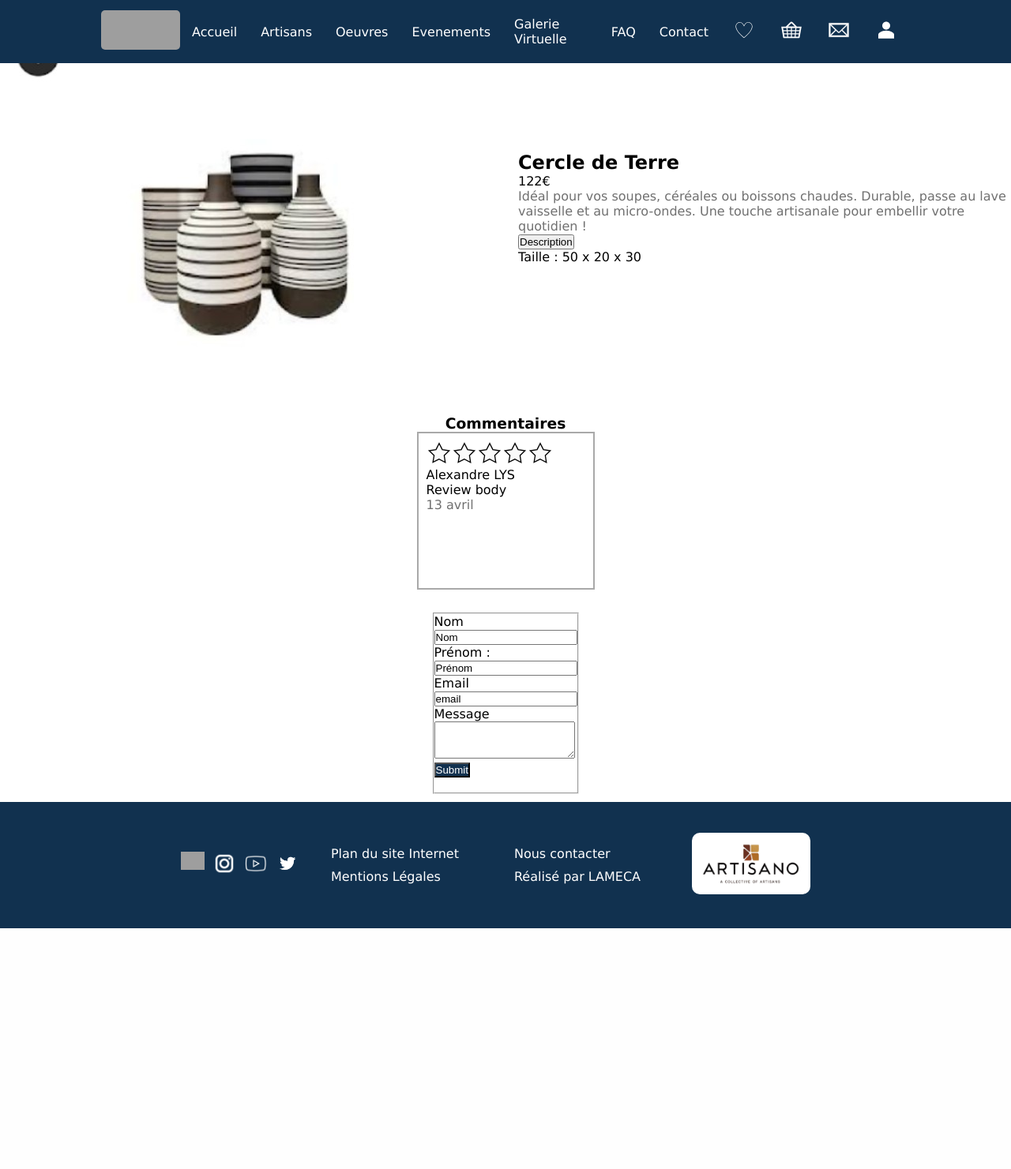
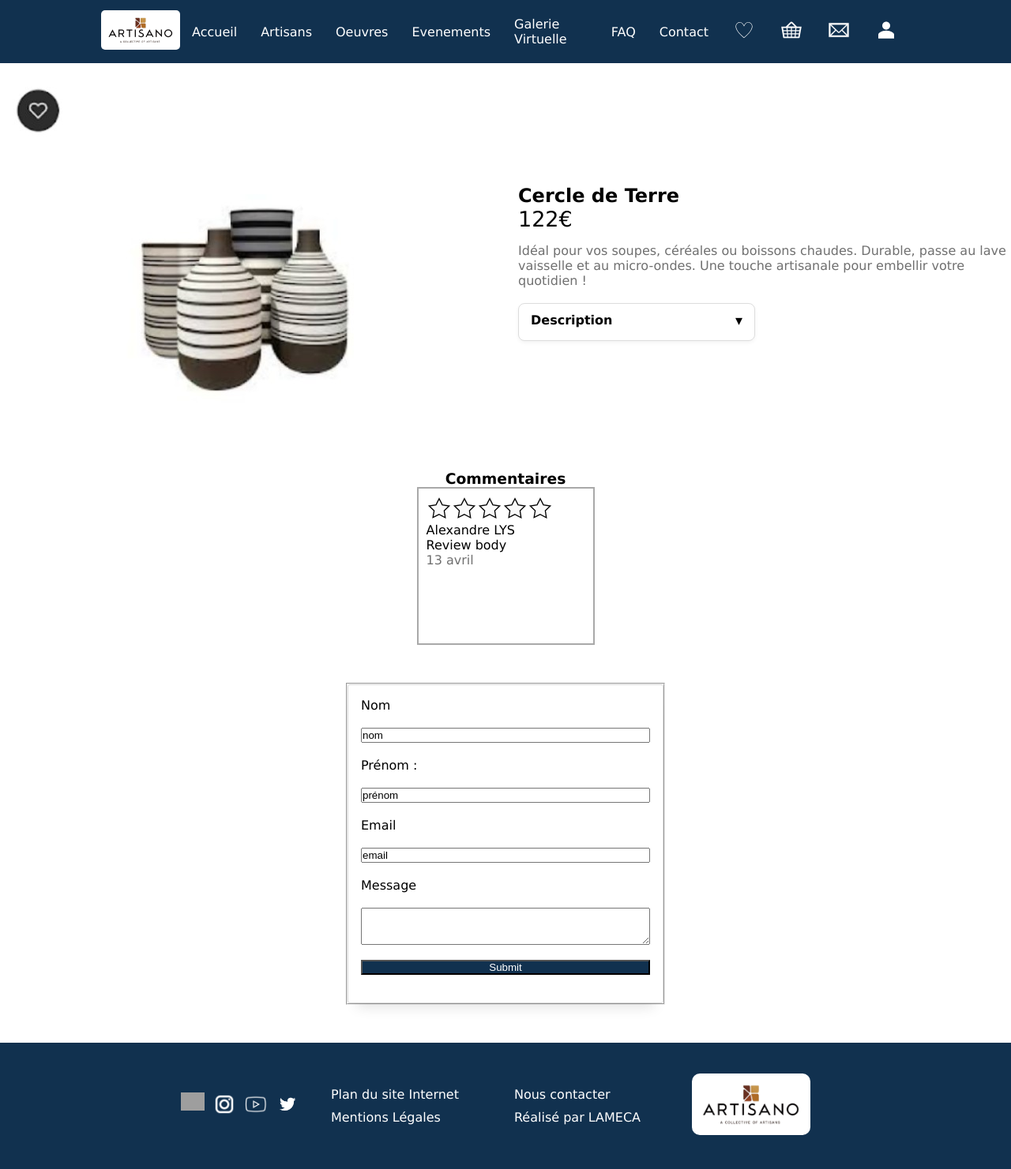
Before and after one commit to mouhamedprogramer/lameca-project, a PHP site: page /Pages/article.html in a window 1280 px wide. Shown: the whole page at 79% size. Before the commit the page ends 1176 px from the top, so only its background shows below. Run offline with PHP 8.4, Linux system fonts and the light colour scheme; grey boxes are pictures that could not be loaded.

Commit message:
Modification de la page d'accueil

```diff
--- a/client/Pages/article.html
+++ b/client/Pages/article.html
@@ -9,10 +9,12 @@
 
 </head>
 
+<body class="body1">
+
     <header>
         <nav class="navbar">
             <a href="#">
-            <img src="images_page_articles/" alt="Logo Artisano" width="100" class="logo">
+                <img src="../Images/Logo.png" alt="Logo Artisano" width="100" class="logo">
             </a>
             <div class="nav-link">
                 <ul>
@@ -24,39 +26,43 @@
                     <li><a href="#">FAQ</a></li>
                     <li><a href="#">Contact</a></li>
                     <li><a href="#">
-                    <img src="images/Coeur vide.svg" alt="WishList" width="30" class="WishList">
+                        <img src="../Images/Coeur vide.svg" alt="WishList" width="30" class="WishList">
                     </a></li>
                     <li><a href="#">
-                    <img src="images/panier.svg" alt="Mon panier" width="30" class="panier"></a></li>
+                        <img src="../Images/panier.svg" alt="Mon panier" width="30" class="panier"></a></li>
                     <li><a href="#">
-                    <img src="images/enveloppe.svg" alt="Mail" width="30" class="mail">
+                        <img src="../Images/enveloppe.svg" alt="Mail" width="30" class="mail">
                     </a></li>
                     <li><a href="#">
-                    <img src="images/Compte.svg" alt="Mon compte" width="30" class="compte">
+                        <img src="../Images/Compte.svg" alt="Mon compte" width="30" class="compte">
                     </a></li>
                 </ul>
             </div>
         </nav>
     </header>
 
-<body>
-    <div id="prestentation_article" class="align">
+    <section id="prestentation_article" class="align">
         <div>
             <img src="../Images/article1.jpg" alt="photo de l'article : un vase">
         </div>
         <div>
             <h2>Cercle de Terre</h2>
-            <p>122€</p>
+            <p class="big-price">122€</p>
             <p class="text-grey">Idéal pour vos soupes, céréales ou boissons chaudes. Durable, passe au lave vaisselle et au micro-ondes. Une touche artisanale pour embellir votre quotidien !</p>
-            <button class="accordion">Description</button>
-            <div class="panel">
-                <p>Taille : 50 x 20 x 30</p>
+            <br>
+            <div class="dropdown-container">
+                <input type="checkbox" id="toggle-description">
+                <label for="toggle-description" class="dropdown-label">Description</label>
+                <div class="dropdown-content">Taille : 50 × 20 × 30</div>
               </div>
         </div>
-    </div>
+    </section>
 
+    <section class="container">
         <h3 class="left">Commentaires</h3>
-    <div id="note">
+    </section>
+
+    <section id="note">
         <svg style="display:none">
             <symbol id="star" viewBox="-2 -2 24 24" xmlns="http://www.w3.org/2000/svg">
                 <path d="m10 15-5.9 3 1.1-6.5L.5 7 7 6 10 0l3 6 6.5 1-4.7 4.5 1 6.6z"/>
@@ -95,40 +101,43 @@
                 </div>
             </form>
         </div>
-    </div>
-    <br>
+    </section>
+    <br><br>
 
-    <div id="commentaire" class="comment">
+    <section id="commentaire" class="comment">
         <fieldset>
-            <form>
+            <form class="form1">
                 <label for="fname">Nom</label><br>
-                <input type="text" id="fname" name="fname" value="Nom"><br>
+                <input type="text" id="fname" name="fname" value="nom"><br>
                 <label for="fname">Prénom :</label><br>
-                <input type="text" id="fname" name="fname" value="Prénom"><br>
+                <input type="text" id="fname" name="fname" value="prénom"><br>
                 <label for="fname">Email</label><br>
                 <input type="text" id="fname" name="fname" value="email"><br>
                 <label for="fname">Message</label><br>
                 <textarea id="fname" name="fname" rows="3"></textarea><br>
                 <input type="submit" class="button-blue"><br>
-            </form><br>
+
+
+            </form>
         </fieldset>
-    </div>
+    </section>
+    <br><br>
 
 
     <footer class="footer">
         <section class="reseau">
             <ul>
                 <li><a href="#">
-                    <img src="images/Linkedin.webp" alt="Twitter" width="30" class="Twitter">
+                    <img src="../Images/Linkedin.webp" alt="Twitter" width="30" class="Twitter">
                 </a></li>
                 <li><a href="#">
-                    <img src="images/instagram.png" alt="Instagram" width="30" class="Instagram">
+                    <img src="../Images/instagram.png" alt="Instagram" width="30" class="Instagram">
                 </a></li>
                 <li><a href="#">
-                    <img src="images/Youtube.png" alt="Youtube" width="30" class="Youtube">
+                    <img src="../Images/Youtube.png" alt="Youtube" width="30" class="Youtube">
                 </a></li>
                 <li><a href="#">
-                    <img src="images/Twitter.png" alt="Linkedin" width="30" class="Linkedin">
+                    <img src="../Images/Twitter.png" alt="Linkedin" width="30" class="Linkedin">
                 </a></li>
             </ul>
         </section>
@@ -146,7 +155,7 @@
         </section>
         <section class="sectionLogo">
             <a href="#">
-                <img src="images/Logo.png" alt="Logo Artisano" width="150" class="logo">
+                <img src="../Images/Logo.png" alt="Logo Artisano" width="150" class="logo">
             </a>
         </section>
     </footer>
--- a/client/Styles/accueil.css
+++ b/client/Styles/accueil.css
@@ -20,6 +20,7 @@ header {
     align-items: center;
     justify-content: center;
     position: absolute;
+    top: 0;
 }
 
 .navbar {
@@ -27,6 +28,7 @@ header {
     align-items: center; /* Centre tous les éléments verticalement */
     justify-content: space-between;
     width: 80vw;
+    top: 0;
 }
 
 .navbar .logo {
--- a/client/Styles/article.css
+++ b/client/Styles/article.css
@@ -55,12 +55,17 @@
 .left {
     text-align: left;
 }
+.container {
+    display: flex;
+    justify-content: flex-start; /* au lieu de center */
+  }
 .comment {
     border: 2px;
-    border-color: gray;
+    border-color: rgb(186, 186, 186);
     margin: 10px;
     justify-content: space-between;
     align-items: center;
+    border-radius: 5px;
 }
 .button-blue {
     background-color: #11314f;
@@ -68,5 +73,90 @@
 }
 .body1 {
     margin-top: 70px;
-    align-items: left;
 }
+.big-price {
+    font-size: 27px;
+    margin-bottom: 15px;
+}
+
+/* Menu dépliant */
+/* Cacher l'input */
+input[type="checkbox"] {
+    display: none;
+}
+/* Conteneur principal */
+.dropdown-container {
+    background: white;
+    border: 1px solid #ddd;
+    border-radius: 8px;
+    width: 300px;
+    padding: 10px 15px;
+    box-shadow: 0 2px 5px rgba(0, 0, 0, 0.05);
+}
+/* Titre du menu */
+.dropdown-label {
+    display: flex;
+    justify-content: space-between;
+    align-items: center;
+    cursor: pointer;
+    font-weight: bold;
+    font-size: 16px;
+  }
+  /* Flèche */
+  .dropdown-label::after {
+    content: "▾"; /* petite flèche vers le bas */
+    font-size: 18px;
+    transition: transform 0.3s ease;
+  }
+  /* Le contenu caché */
+  .dropdown-content {
+    max-height: 0;
+    overflow: hidden;
+    transition: max-height 0.3s ease;
+    font-weight: normal;
+    font-size: 14px;
+    padding-top: 5px;
+    color: #333;
+  }
+  /* Quand on coche le bouton */
+  input[type="checkbox"]:checked + label::after {
+    transform: rotate(180deg);
+  }
+  input[type="checkbox"]:checked + label + .dropdown-content {
+    max-height: 200px;
+  }
+
+  .form1 {
+    --background: white;
+    --border: rgba(0, 0, 0, 0.125);
+    --borderDark: rgba(0, 0, 0, 0.25);
+    --borderDarker: rgba(0, 0, 0, 0.5);
+    --bgColorH: 0;
+    --bgColorS: 0%;
+    --bgColorL: 98%;
+    --fgColorH: 210;
+    --fgColorS: 50%;
+    --fgColorL: 38%;
+    --shadeDark: 0.3;
+    --shadeLight: 0.7;
+    --shadeNormal: 0.5;
+    --borderRadius: 3px;
+    --highlight: #306090;
+    background: white;
+    /*border: 1px solid var(--border);*/
+    border-radius: var(--borderRadius);
+    box-shadow: 0 1rem 1rem -0.75rem var(--border);
+    display: flex;
+    flex-direction: column;
+    padding: 1rem;
+    position: relative;
+    overflow: hidden;
+    width: 400px;
+
+    border: 1px solid #ddd;
+
+  }
+
+  .lign {
+    margin-botton: 50px
+  }
```
Lines whose indentation alone changed are shown as unchanged.
